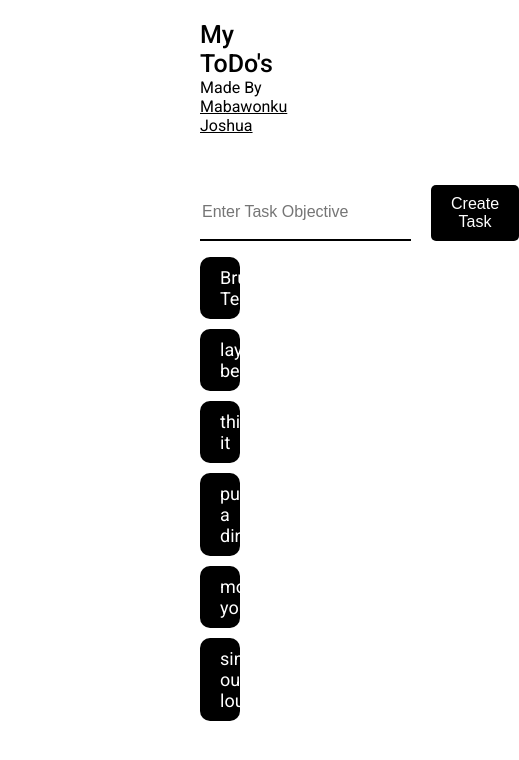
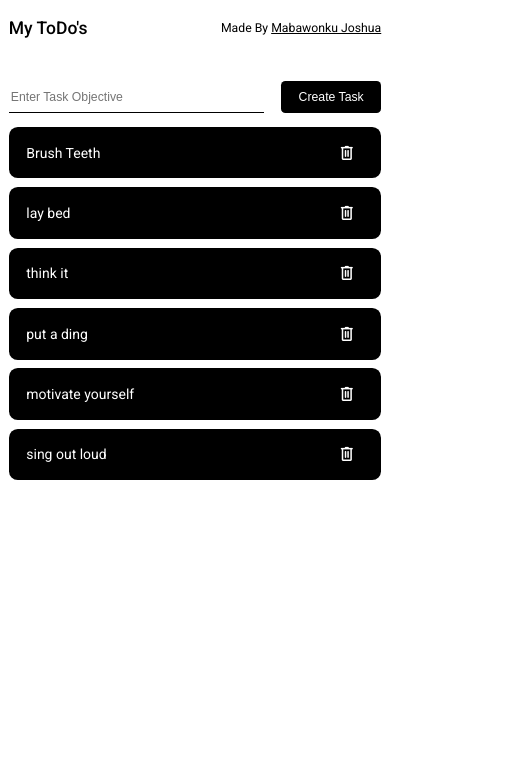
Before and after one commit to drakejoshua/To-do, a website: page index.html in a window 390 px wide. Shown: the whole page, 519 px wide, since content can reach past the window. Drawn offline with nearby package versions, Linux system fonts and the light colour scheme.

Commit message:
feat: added mobile responsiveness
- added mobile and tablet responsiveness to the page layout and design

```diff
--- a/style.css
+++ b/style.css
@@ -1,18 +1,21 @@
 /* overriding browser default settings */
 body {
-    margin: 0px;
-    padding: 0px;
+    margin: 0rem;
+    padding: 0rem;
+}
+:root {
+    --marginal-padding: 12.5rem;
 }
 
 
 /* styling the navbar */
 nav {
-    padding: 20px 200px;
+    padding: 1.25rem var(--marginal-padding);
     display: flex;
     flex-wrap: wrap;
     justify-content: space-between;
     align-items: center;
-    margin-bottom: 30px;
+    margin-bottom: 1.875rem;
 }
 nav * {
     color: black;
@@ -20,7 +23,7 @@ nav * {
     font-family: 'Roboto', sans-serif;
 }
 nav > #nav-logo {
-    font-size: 25px;
+    font-size: 1.5625rem;
     font-weight: 500;
 }
 nav > span {
@@ -31,24 +34,26 @@ nav > span > a {
 }
 
 
+
+/* shared styles among all sections on the page */
 section {
-    padding: 0px 200px;
+    padding: 0rem var(--marginal-padding);
 }
 
 
-/* styling the create-new */
+/* styling the create-new section */
 section#create-new {
     display: flex;
-    gap: 0px 20px;
+    gap: 0rem 1.25rem;
 }
 section#create-new > button {
-    padding: 10px 20px;
+    padding: 0.625rem 1.25rem;
     color: white;
     background-color: black;
     outline: none;
     border: none;
-    border-radius: 5px;
-    font-size: 16px;
+    border-radius: 0.3125rem;
+    font-size: 1rem;
     text-transform: capitalize;
     cursor: pointer;
 }
@@ -56,12 +61,12 @@ section#create-new > input {
     flex-grow: 1;
     border: none;
     outline: none;
-    border-bottom: 2px solid black;
-    font-size: 16px;
+    border-bottom: 0.125rem solid black;
+    font-size: 1rem;
 }
 section#create-new > input::placeholder {
     text-transform: capitalize;
-    font-size: 16px;
+    font-size: 1rem;
 }
 
 
@@ -72,10 +77,10 @@ section#to-do > div {
     display: flex;
     flex-direction: column;
     align-items: center;
-    margin-top: 100px;
+    margin-top: 6.25rem;
 }
 section#to-do > div > span {
-    font-size: 120px;
+    font-size: 7.5rem;
 }
 section#to-do > div > h2 {
     font-family: 'Roboto', sans-serif;
@@ -86,27 +91,27 @@ section#to-do > div > h2 {
 
 section#to-do > ul {
     list-style-type: none;
-    padding: 0px;
+    padding: 0rem;
     display: flex;
     flex-direction: column;
-    gap: 10px 0px;
+    gap: 0.625rem 0rem;
 }
 ul#tasks-list > li.task {
-    padding: 10px 20px;
+    padding: 0.625rem 1.25rem;
     display: flex;
     align-items: center;
     justify-content: space-between;
     background-color: black;
     color: white;
-    border-radius: 10px;
+    border-radius: 0.625rem;
 }
 li.task > span.task-name {
-    font-size: 18px;
+    font-size: 1.125rem;
     font-family: 'Roboto', sans-serif;
 }
 li.task > span.task-icon {
-    font-size: 25px;
-    padding: 8px;
+    font-size: 1.5625rem;
+    padding: 0.5rem;
     border-radius: 100%;
     cursor: pointer;
     transition: all 0.2s ease-in 0.2s;
@@ -133,3 +138,58 @@ li.task > span.task-icon:hover {
 .swap-class {
     background-color: rgb(204, 21, 21) !important;
 }
+
+
+
+/* adding responsiveness to the page */
+
+
+@media screen and ( max-width: 56.25rem ) {
+    :root {
+        --marginal-padding: 6.25rem;
+        font-size: 0.875rem;
+    }
+}
+
+
+@media screen and ( max-width: 31.25rem ) {
+    :root {
+        --marginal-padding: 0.625rem;
+        font-size: 0.875rem;
+    }
+
+
+    /* changing navbar logo and attribution size */
+    nav > #nav-logo {
+        font-size: 1.25rem;
+    }
+    nav > span {
+        font-size: 0.875rem;
+    }
+
+
+    /* changing the create-new input and button font size */
+    section#create-new > button,
+    section#create-new > input,
+    section#create-new > input::placeholder {
+        font-size: 0.875rem;
+    }
+
+
+    /* changing the font-size of the empty to-do list */
+    section#to-do > div > span {
+        font-size: 5rem;
+    }
+    section#to-do > div > h2 {
+        font-size: 1.125rem;
+    }
+
+
+    /* changing the size of the task objectives and delete-icon of the to-do */
+    li.task > span.task-name {
+        font-size: 1rem;
+    }
+    li.task > span.task-icon {
+        font-size: 1.4375rem;
+    }
+}
```
